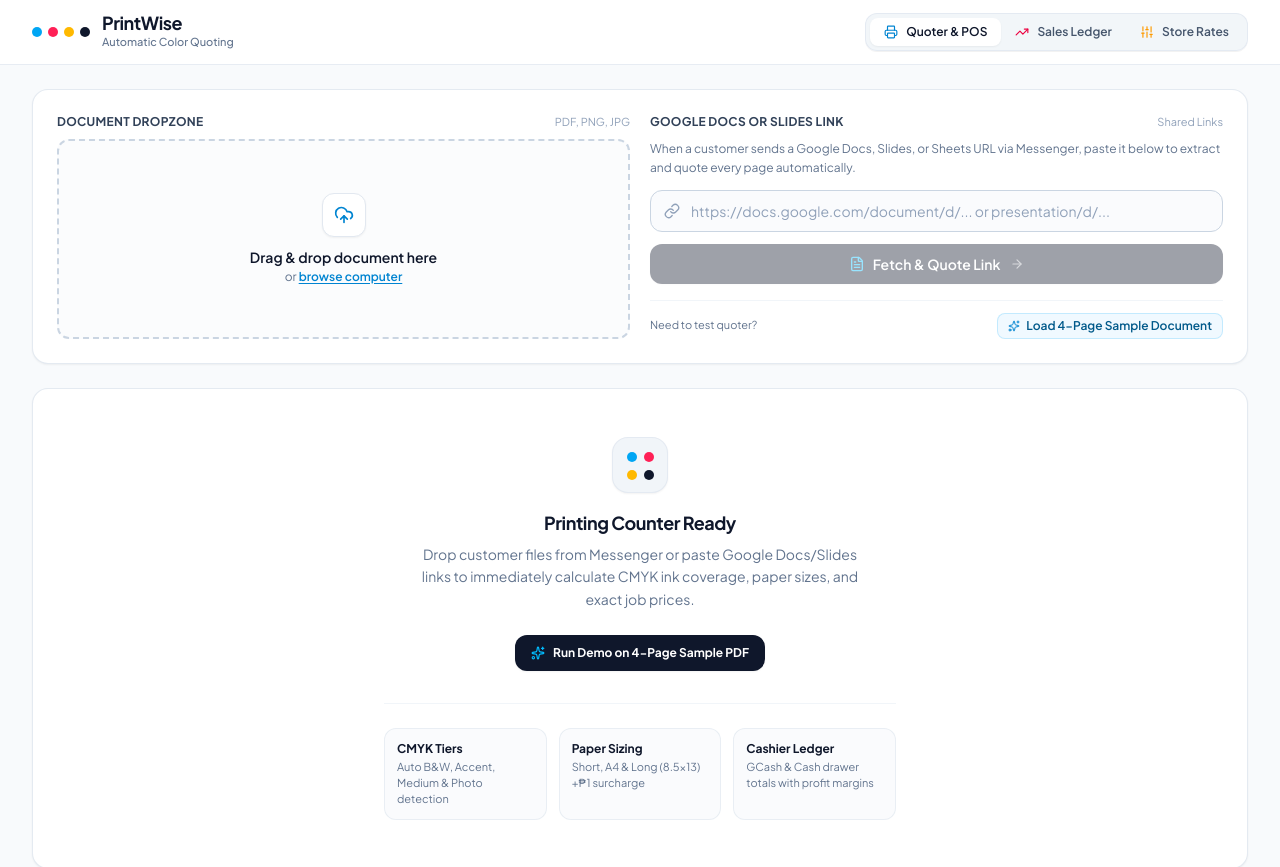
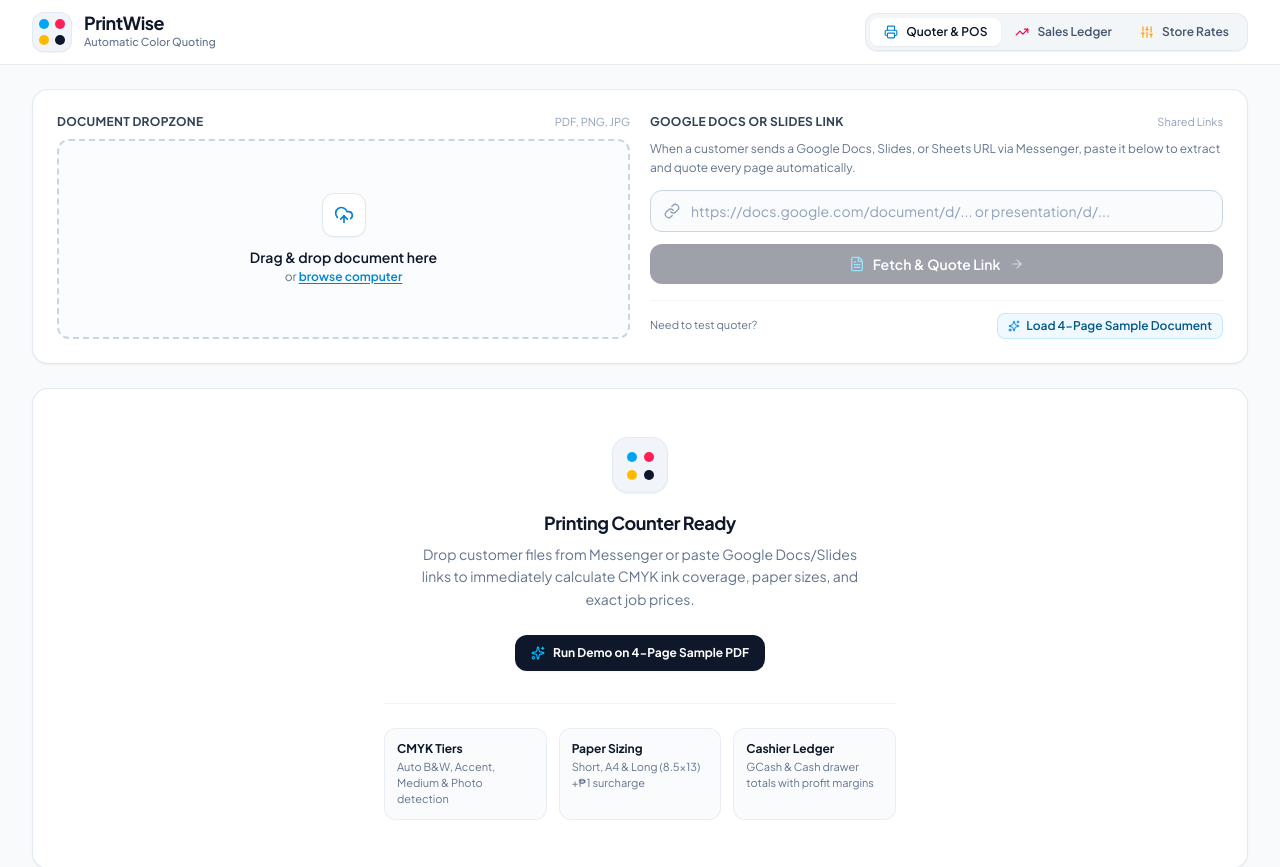
Before and after one commit to erynmarielle/print-wise, a React (Vite) app in the folder frontend/: page / in a window 1280 px wide. Shown: the top 867 px of the page. Built offline with nearby package versions, Linux system fonts and the light colour scheme.

Commit message:
style(header): update logo to box-type container with 2x2 CMYK dots

```diff
--- a/frontend/src/components/Header.tsx
+++ b/frontend/src/components/Header.tsx
@@ -11,13 +11,18 @@
     <header className="bg-white border-b border-slate-200/80 sticky top-0 z-40">
       <div className="max-w-7xl mx-auto px-4 sm:px-6 lg:px-8">
         <div className="flex justify-between items-center h-16">
-          {/* Brand Mark with CMYK signature dots */}
+          {/* Brand Mark with CMYK signature dots in a box-type container */}
           <div className="flex items-center space-x-3">
-            <div className="flex items-center gap-1.5" aria-label="CMYK colors">
-              <span className="w-2.5 h-2.5 rounded-full bg-sky-500" title="Cyan" />
-              <span className="w-2.5 h-2.5 rounded-full bg-rose-500" title="Magenta" />
-              <span className="w-2.5 h-2.5 rounded-full bg-amber-400" title="Yellow" />
-              <span className="w-2.5 h-2.5 rounded-full bg-slate-900" title="Key / Black" />
+            <div
+              className="w-10 h-10 rounded-xl bg-slate-100 border border-slate-200/80 shadow-2xs flex items-center justify-center shrink-0"
+              aria-label="CMYK colors"
+            >
+              <div className="grid grid-cols-2 gap-1.5">
+                <span className="w-2.5 h-2.5 rounded-full bg-sky-500" title="Cyan" />
+                <span className="w-2.5 h-2.5 rounded-full bg-rose-500" title="Magenta" />
+                <span className="w-2.5 h-2.5 rounded-full bg-amber-400" title="Yellow" />
+                <span className="w-2.5 h-2.5 rounded-full bg-slate-900" title="Key / Black" />
+              </div>
             </div>
             <div>
               <span className="font-bold text-lg text-slate-900 tracking-tight leading-none block">PrintWise</span>
```
